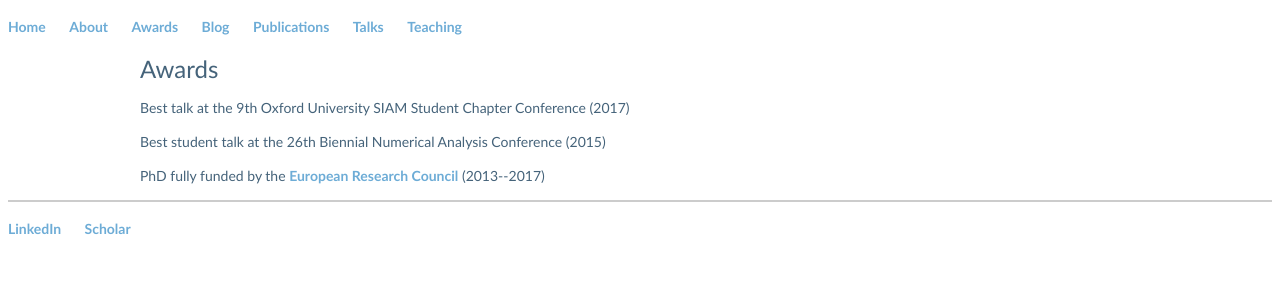
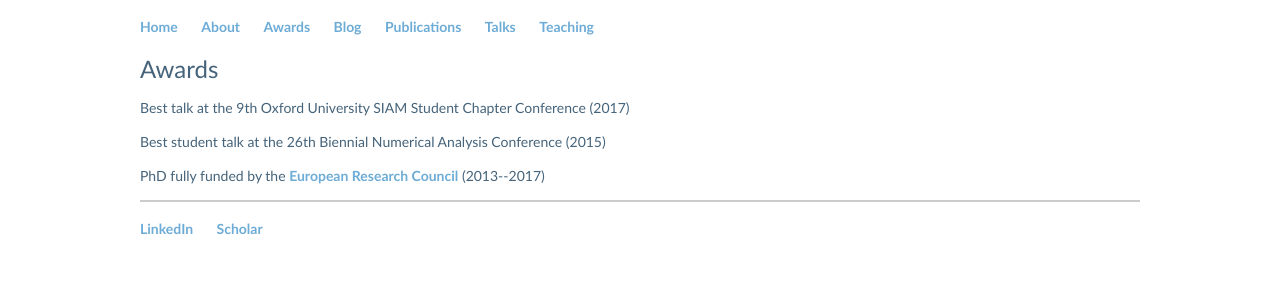
Before and after one commit to Hadrien-Montanelli/Hadrien-Montanelli.github.io, a Jekyll site: the page built from awards/index.html, in a window 1280 px wide. Shown: the top 300 px of the page. Built offline with Jekyll 4.4.1, drawn with Linux system fonts in a browser that asks for light colours.

Commit message:
Update main.css

```diff
--- a/css/main.css
+++ b/css/main.css
@@ -1,9 +1,7 @@
 body {
-	div {
-    		height: auto; /*if more info comes on the page, it will stretch down*/
-        	width: 1000px;
-       		margin: 0 auto; /*this will cause the div to be in the center*/
-    }
+    	height: auto; /*if more info comes on the page, it will stretch down*/
+        max-width: 1000px;
+       	margin: 0 auto; /*this will cause the div to be in the center*/
 }
 nav ul, footer ul {
 	padding: 0px;
```
